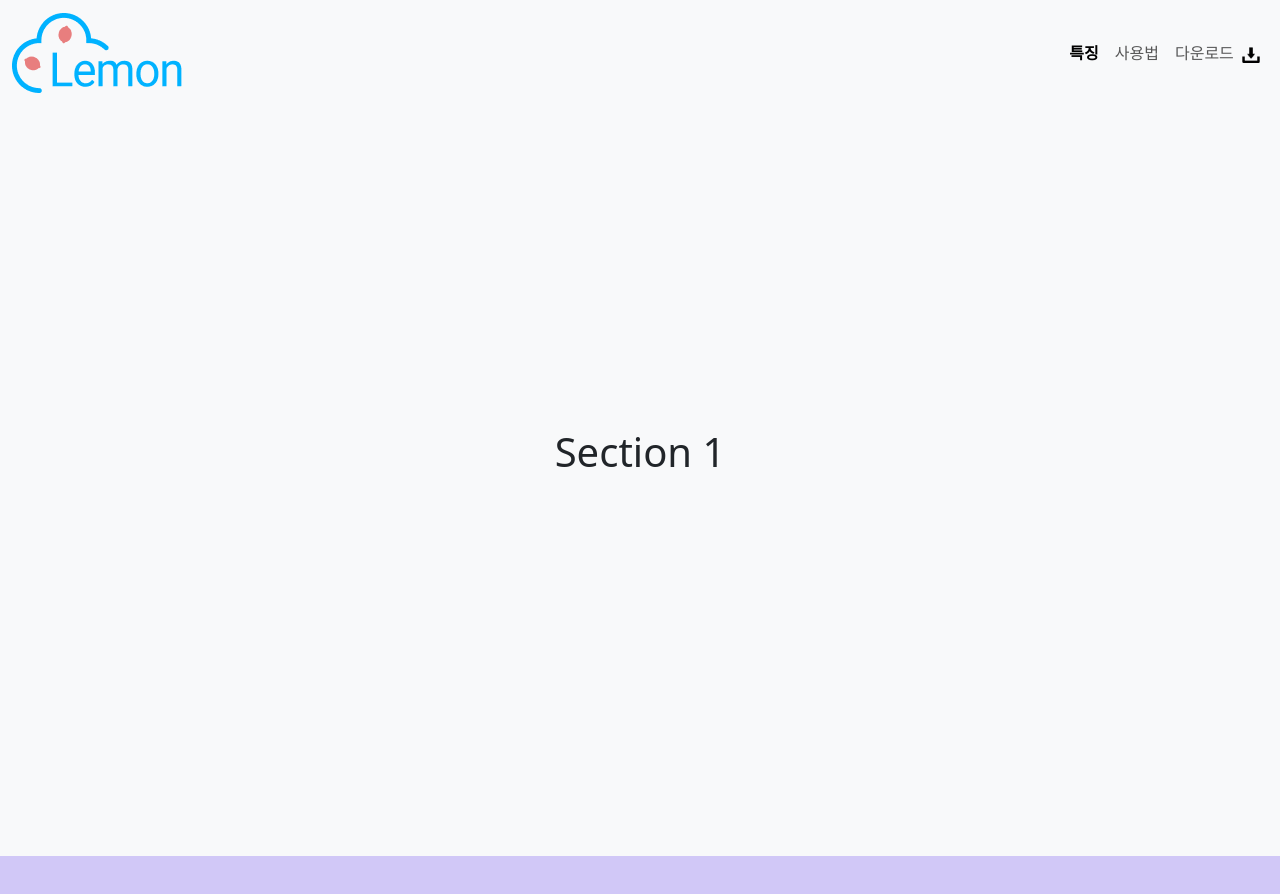
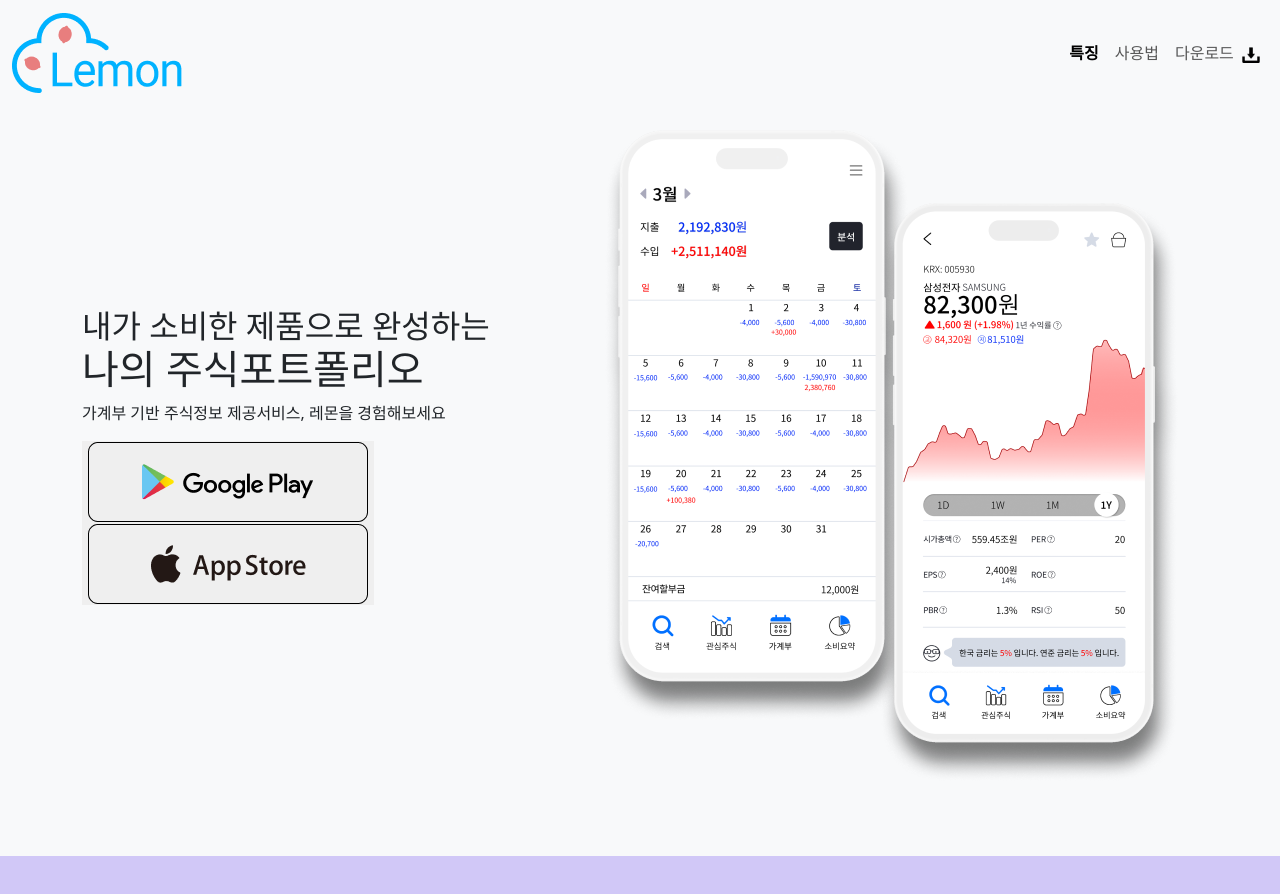
Before and after one commit to seonyeonghun/lemon_app, a plain HTML site: page index.html in a window 1280 px wide. Shown: the top 894 px of the page. Drawn offline with nearby package versions, Linux system fonts and the light colour scheme.

Commit message:
sample ui update - main

```diff
--- a/index.html
+++ b/index.html
@@ -71,7 +71,25 @@
       </nav>
     </div>
     <div class="container-fluid section" id="section1">
-      <h1>Section 1</h1>
+      <h1 class="d-none">Section 1</h1>
+      <div class="container d-flex justify-content-between align-items-center">
+        <div class="slogan">
+          <h2>
+            내가 소비한 제품으로 완성하는
+            <span class="d-block fs-1">나의 주식포트폴리오</span>
+          </h2>
+          <p>가계부 기반 주식정보 제공서비스, 레몬을 경험해보세요</p>
+          <button type="button" class="border-0">
+            <img src="images/icon_googleplay.png" alt="android app" />
+          </button>
+          <button type="button" class="border-0">
+            <img src="images/icon_appstore.png" alt="ios app" />
+          </button>
+        </div>
+        <div class="visual">
+          <img src="images/bg_cover.png" alt="visual cover" />
+        </div>
+      </div>
     </div>
 
     <div class="container-fluid section" id="section2">
```
